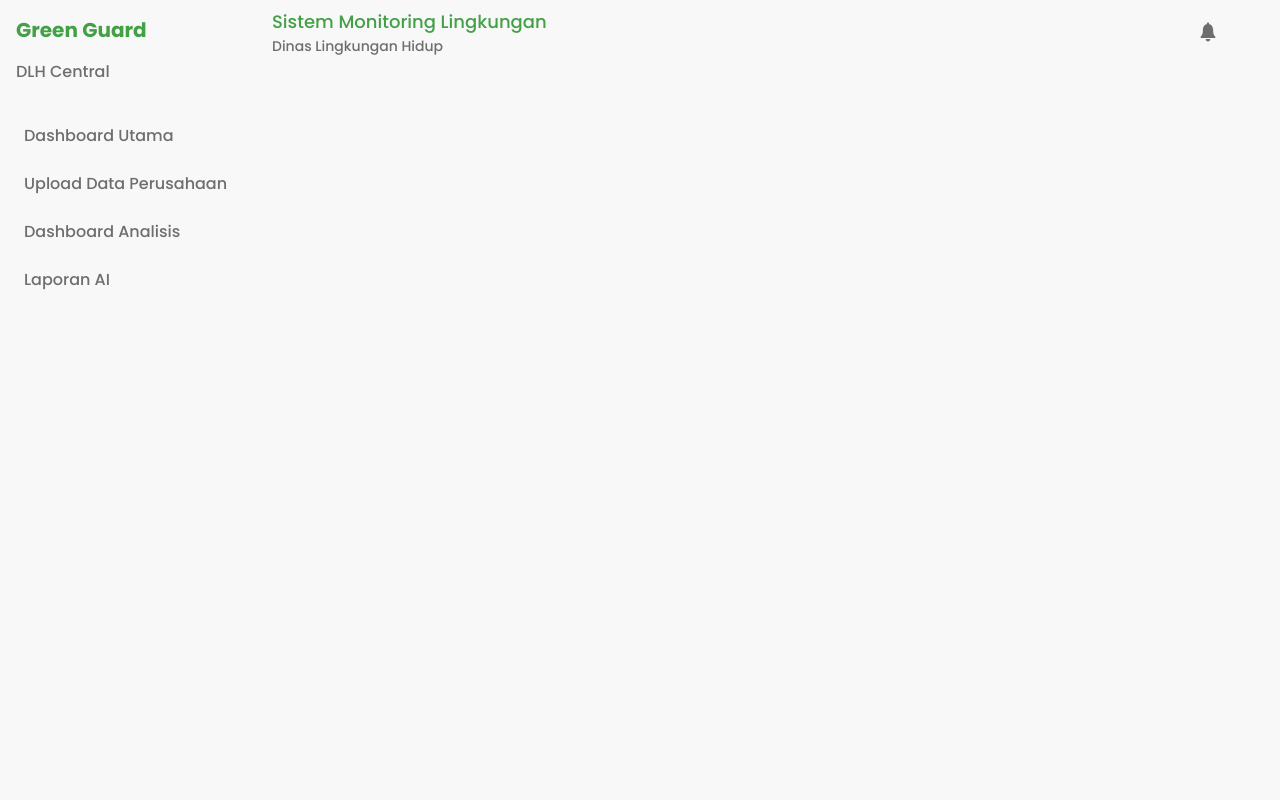
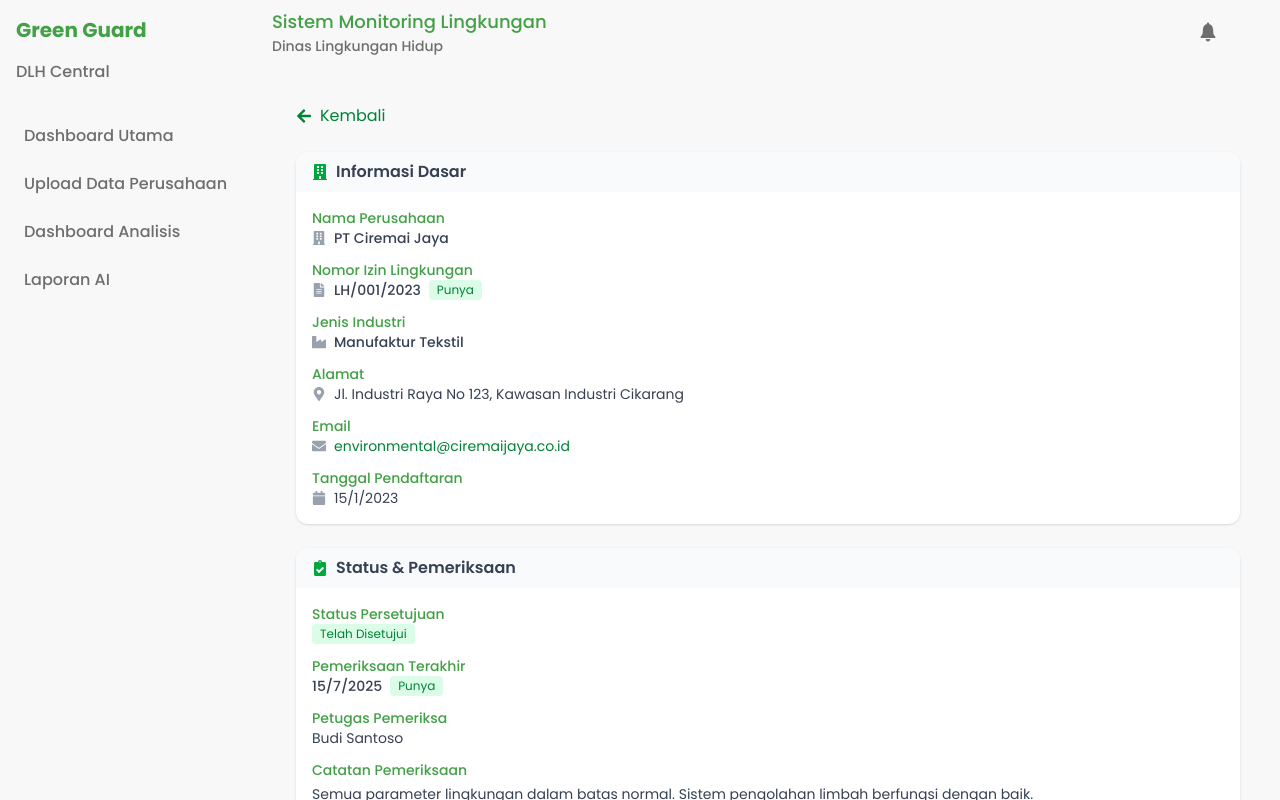
Before and after one commit to faditya-start/ecomap, a React (Vite) app: page /company-detail in a window 1280 px wide. Built offline with nearby package versions, Linux system fonts and the light colour scheme.

Commit message:
feat: menambahkan halaman detail perusahaan dari map

```diff
--- a/src/App.tsx
+++ b/src/App.tsx
@@ -3,6 +3,7 @@ import Layout from "./components/Layout";
 import Dashboard from "./pages/Dashboard";
 import UploadDataPages from "./pages/UploadDataPages"
 import DashboardAnalisis from "./pages/DashboardAnalisis";
+import DetailPerusahaanMap from "./pages/DetailPerusahaanMap";
 
 
 export default function App() {
@@ -13,6 +14,7 @@ export default function App() {
           <Route path="/" element={<Dashboard />} />
           <Route path="/upload" element={<UploadDataPages />} />
           <Route path="/analisis" element={<DashboardAnalisis />} />
+          <Route path="/company-detail" element={<DetailPerusahaanMap />} />
         </Routes>
       </Layout>
     </Router>
--- /dev/null
+++ b/src/components/DataLingkungan.tsx
@@ -0,0 +1,10 @@
+import { FaLeaf } from "react-icons/fa";
+import DetailPerusahaanCard from "./DetailPerusahaanCard";
+
+export default function DataLingkungan() {
+  return (
+    <DetailPerusahaanCard title="Data Lingkungan" icon={<FaLeaf />}>
+      <p>Data lingkungan akan ditampilkan di sini (placeholder).</p>
+    </DetailPerusahaanCard>
+  );
+}
--- /dev/null
+++ b/src/components/DetailPerusahaanCard.tsx
@@ -0,0 +1,19 @@
+import type { ReactNode } from "react";
+
+interface SectionCardProps {
+  title: string;
+  icon?: ReactNode;
+  children: ReactNode;
+}
+
+export default function DetailPerusahaanCard({ title, icon, children }: SectionCardProps) {
+  return (
+    <section className="rounded-xl shadow-sm bg-white mb-6">
+      <header className="flex items-center gap-2 px-4 py-2 bg-gray-50 rounded-t-xl">
+        {icon && <span className="text-green-600">{icon}</span>}
+        <h2 className="font-semibold text-gray-700">{title}</h2>
+      </header>
+      <div className="p-4 text-sm text-gray-700">{children}</div>
+    </section>
+  );
+}
--- /dev/null
+++ b/src/components/InfoDasarPerusahaan.tsx
@@ -0,0 +1,59 @@
+import { FaBuilding, FaEnvelope, FaCalendar, FaIndustry, FaMapMarkerAlt, FaFileAlt } from "react-icons/fa";
+import DetailPerusahaanCard from "./DetailPerusahaanCard";
+
+export default function InfoDasarPerusahaan() {
+  return (
+    <DetailPerusahaanCard title="Informasi Dasar" icon={<FaBuilding />}>
+      <div className="space-y-3">
+        <div className="flex flex-col">
+          <span className="text-green-normal font-medium">Nama Perusahaan</span>
+          <div className="flex items-center gap-2">
+            <FaBuilding className="text-gray-400" />
+            <span className="font-medium">PT Ciremai Jaya</span>
+          </div>
+        </div>
+
+        <div className="flex flex-col">
+          <span className="text-green-normal font-medium">Nomor Izin Lingkungan</span>
+          <div className="flex items-center gap-2">
+            <FaFileAlt className="text-gray-400" />
+            <span className="font-medium">LH/001/2023</span>
+            <span className="bg-green-100 text-green-700 text-xs px-2 py-0.5 rounded">Punya</span>
+          </div>
+        </div>
+
+        <div className="flex flex-col">
+          <span className="text-green-normal font-medium">Jenis Industri</span>
+          <div className="flex items-center gap-2">
+            <FaIndustry className="text-gray-400" />
+            <span className="font-medium">Manufaktur Tekstil</span>
+          </div>
+        </div>
+
+        <div className="flex flex-col">
+          <span className="text-green-normal font-medium">Alamat</span>
+          <div className="flex items-center gap-2">
+            <FaMapMarkerAlt className="text-gray-400" />
+            <span>Jl. Industri Raya No 123, Kawasan Industri Cikarang</span>
+          </div>
+        </div>
+
+        <div className="flex flex-col">
+          <span className="text-green-normal font-medium">Email</span>
+          <div className="flex items-center gap-2">
+            <FaEnvelope className="text-gray-400" />
+            <span className="text-green-700">environmental@ciremaijaya.co.id</span>
+          </div>
+        </div>
+
+        <div className="flex flex-col">
+          <span className="text-green-normal font-medium">Tanggal Pendaftaran</span>
+          <div className="flex items-center gap-2">
+            <FaCalendar className="text-gray-400" />
+            <span>15/1/2023</span>
+          </div>
+        </div>
+      </div>
+    </DetailPerusahaanCard>
+  );
+}
--- a/src/components/MapSection.tsx
+++ b/src/components/MapSection.tsx
@@ -120,7 +120,7 @@ export default function MapSection() {
                   </table>
 
                   <button
-                    onClick={() => navigate(`/company/${c.id}`)}
+                    onClick={() => navigate(`/company-detail`)}
                     className="mt-3 w-full bg-green-600 hover:bg-green-700 text-white py-1.5 rounded-md text-sm font-medium">
                     Lihat Selengkapnya
                   </button>
--- /dev/null
+++ b/src/components/StatusPemeriksaanPerusahaan.tsx
@@ -0,0 +1,75 @@
+import { FaClipboardCheck, FaRegBuilding } from "react-icons/fa";
+import DetailPerusahaanCard from "./DetailPerusahaanCard";
+
+interface RiwayatPemeriksaan {
+  tanggal: string;
+  petugas: string;
+}
+
+const riwayatPemeriksaan: RiwayatPemeriksaan[] = [
+  { tanggal: "15/7/2025", petugas: "Budi Santoso" },
+  { tanggal: "15/7/2025", petugas: "Budi Santoso" },
+  { tanggal: "15/7/2025", petugas: "Budi Santoso" },
+];
+
+export default function StatusPemeriksaan() {
+  return (
+    <DetailPerusahaanCard title="Status & Pemeriksaan" icon={<FaClipboardCheck />}>
+      <div className="space-y-3">
+        <div className="flex flex-col">
+          <span className="text-green-normal font-medium">Status Persetujuan</span>
+          <div className="flex items-center gap-2">
+            <span className="bg-green-100 text-green-700 text-xs px-2 py-0.5 rounded">
+              Telah Disetujui
+            </span>
+          </div>
+        </div>
+
+        <div className="flex flex-col">
+          <span className="text-green-normal font-medium">Pemeriksaan Terakhir</span>
+          <div className="flex items-center gap-2">
+            <span className="font-medium">15/7/2025</span>
+            <span className="bg-green-100 text-green-700 text-xs px-2 py-0.5 rounded">
+              Punya
+            </span>
+          </div>
+        </div>
+
+        <div className="flex flex-col">
+          <span className="text-green-normal font-medium">Petugas Pemeriksa</span>
+          <div className="flex items-center gap-2">
+            <span className="flex items-center gap-1">
+
+              <span>Budi Santoso</span>
+            </span>
+          </div>
+        </div>
+
+        <div className="flex flex-col">
+          <span className="text-green-normal font-medium">Catatan Pemeriksaan</span>
+          <p className="text-sm mt-1">
+            Semua parameter lingkungan dalam batas normal. Sistem pengolahan limbah berfungsi dengan baik.
+          </p>
+        </div>
+
+        <div className="flex flex-col mt-4">
+          <span className="text-green-normal font-medium mb-2">Riwayat Pemeriksaan</span>
+          <div className="space-y-2">
+            {riwayatPemeriksaan.map((riwayat, index) => (
+              <div
+                key={index}
+                className="flex items-center gap-2 p-2 bg-gray-50 rounded-lg"
+              >
+                <FaRegBuilding className="text-gray-400" />
+                <div className="flex-1">
+                  <p className="text-sm">{riwayat.tanggal}</p>
+                  <p className="text-xs text-gray-500">{riwayat.petugas}</p>
+                </div>
+              </div>
+            ))}
+          </div>
+        </div>
+      </div>
+    </DetailPerusahaanCard>
+  );
+}
--- a/src/pages/DashboardAnalisis.tsx
+++ b/src/pages/DashboardAnalisis.tsx
@@ -1,6 +1,5 @@
 import StatusPerizinan from "../components/StatusPerizinan";
 import RangkumanAnalisis from "../components/RangkumanAnalisis";
-import DataPerusahaanList from "../components/DataPerusahaanList";
 import ProgresPemeriksaan from "../components/ProgresPemeriksaan";
 
 export default function DashboardAnalisis() {
@@ -10,7 +9,6 @@ export default function DashboardAnalisis() {
       <StatusPerizinan />
       <ProgresPemeriksaan />
       <RangkumanAnalisis />
-      <DataPerusahaanList />
     </div>
   );
 }
--- /dev/null
+++ b/src/pages/DetailPerusahaanMap.tsx
@@ -0,0 +1,27 @@
+import { useNavigate } from "react-router-dom";
+import { FaArrowLeft } from "react-icons/fa";
+import DataLingkungan from "../components/DataLingkungan";
+import StatusPemeriksaan from "../components/StatusPemeriksaanPerusahaan";
+import InfoDasarPerusahaan from "../components/InfoDasarPerusahaan";
+
+export default function DetailPerusahaanMap() {
+  const navigate = useNavigate();
+
+  return (
+    <div className="p-6">
+      {/* Tombol kembali */}
+      <button
+        onClick={() => navigate(-1)}
+        className="flex items-center gap-2 text-green-700 hover:text-green-900 mb-6"
+      >
+        <FaArrowLeft />
+        Kembali
+      </button>
+
+      {/* Sections */}
+      <InfoDasarPerusahaan />
+      <StatusPemeriksaan />
+      <DataLingkungan />
+    </div>
+  );
+}
```
